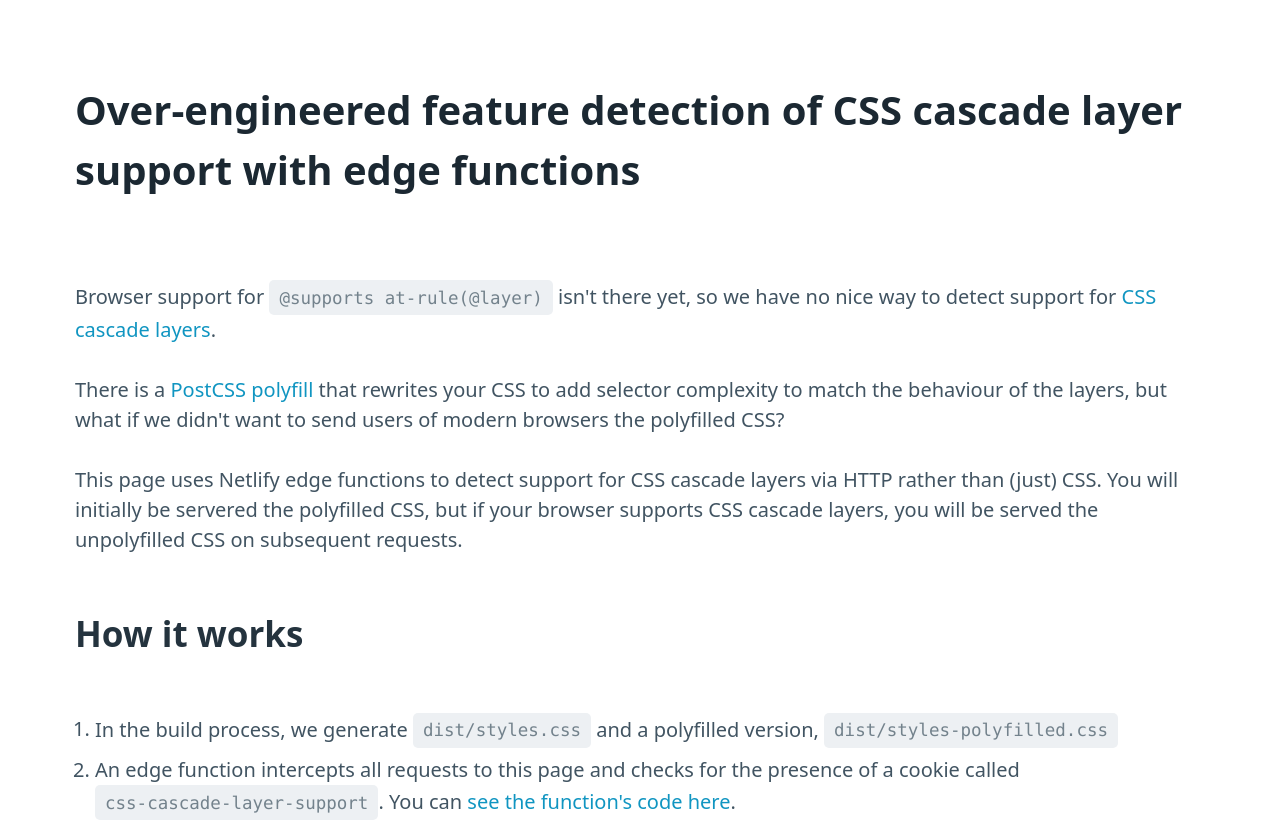
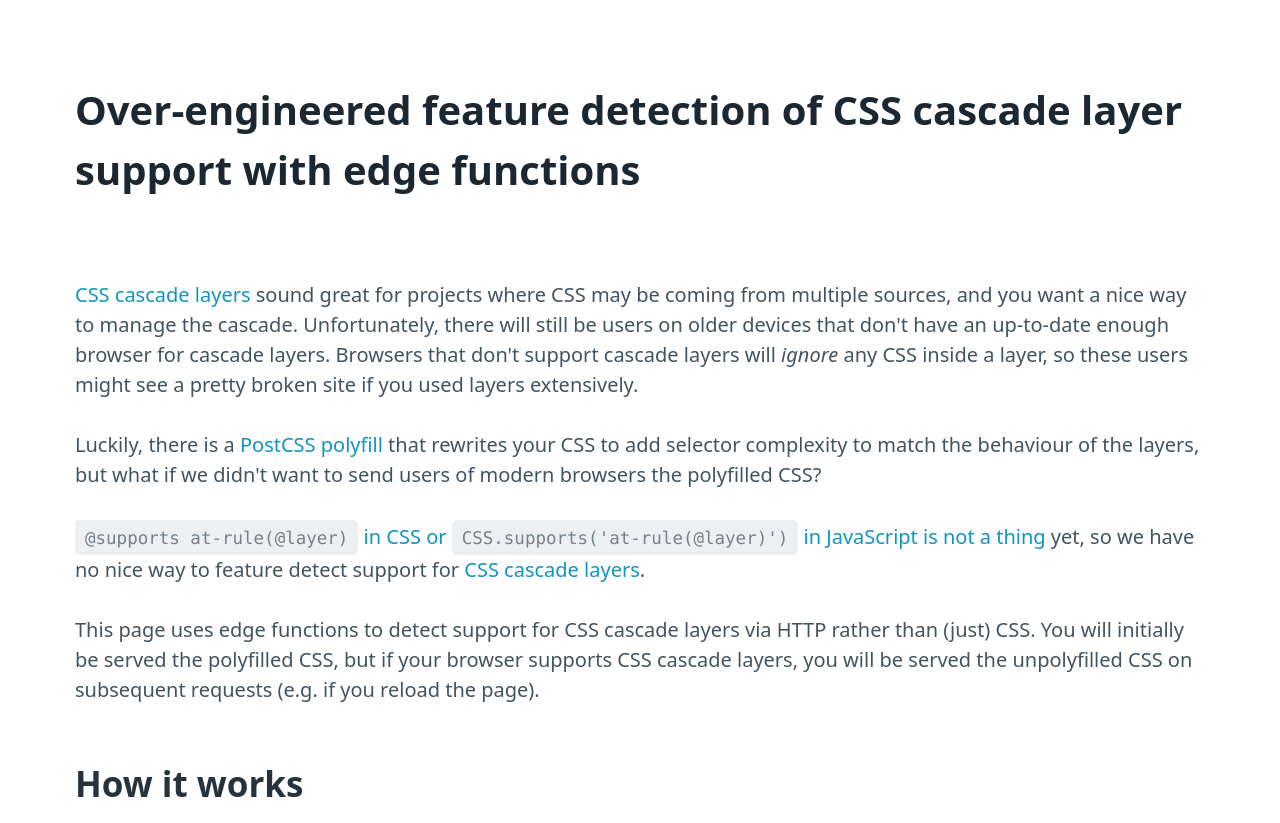
Before and after one commit to philwolstenholme/cascade-layer-detection, a website: page index.html in a window 1280 px wide. Shown: the top 823 px of the page. Drawn offline with Linux system fonts and the light colour scheme.

Commit message:
Update index

```diff
--- a/index.html
+++ b/index.html
@@ -26,14 +26,19 @@
     <main class="pt-0">
       <section>
         <p>
-          Browser support for <code>@supports at-rule(@layer)</code> isn't there
-          yet, so we have no nice way to detect support for
           <a href="https://developer.mozilla.org/en-US/docs/Web/CSS/@layer"
             >CSS cascade layers</a
-          >.
+          >
+          sound great for projects where CSS may be coming from multiple
+          sources, and you want a nice way to manage the cascade. Unfortunately,
+          there will still be users on older devices that don't have an
+          up-to-date enough browser for cascade layers. Browsers that don't
+          support cascade layers will <em>ignore</em> any CSS inside a layer, so
+          these users might see a pretty broken site if you used layers
+          extensively.
         </p>
         <p>
-          There is a
+          Luckily, there is a
           <a
             href="https://www.npmjs.com/package/@csstools/postcss-cascade-layers"
             >PostCSS polyfill</a
@@ -43,11 +48,23 @@
           modern browsers the polyfilled CSS?
         </p>
         <p>
-          This page uses Netlify edge functions to detect support for CSS
-          cascade layers via HTTP rather than (just) CSS. You will initially be
-          servered the polyfilled CSS, but if your browser supports CSS cascade
-          layers, you will be served the unpolyfilled CSS on subsequent
-          requests.
+          <a
+            href="https://developer.mozilla.org/en-US/docs/Web/CSS/@supports#syntax"
+            ><code>@supports at-rule(@layer)</code> in CSS or
+            <code>CSS.supports('at-rule(@layer)')</code> in JavaScript is not a
+            thing</a
+          >
+          yet, so we have no nice way to feature detect support for
+          <a href="https://developer.mozilla.org/en-US/docs/Web/CSS/@layer"
+            >CSS cascade layers</a
+          >.
+        </p>
+        <p>
+          This page uses edge functions to detect support for CSS cascade layers
+          via HTTP rather than (just) CSS. You will initially be served the
+          polyfilled CSS, but if your browser supports CSS cascade layers, you
+          will be served the unpolyfilled CSS on subsequent requests (e.g. if
+          you reload the page).
         </p>
         <h2>How it works</h2>
         <ol>
```
